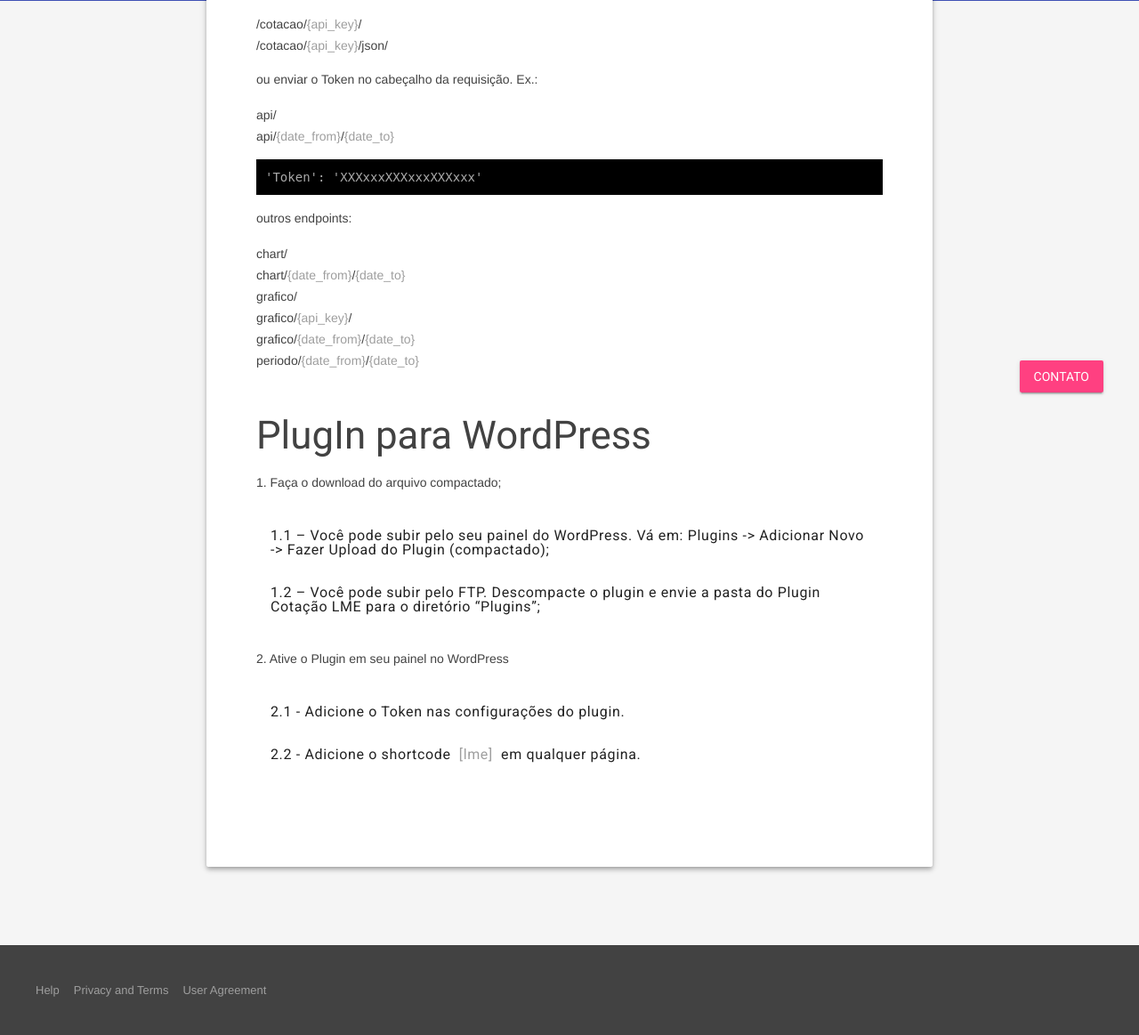
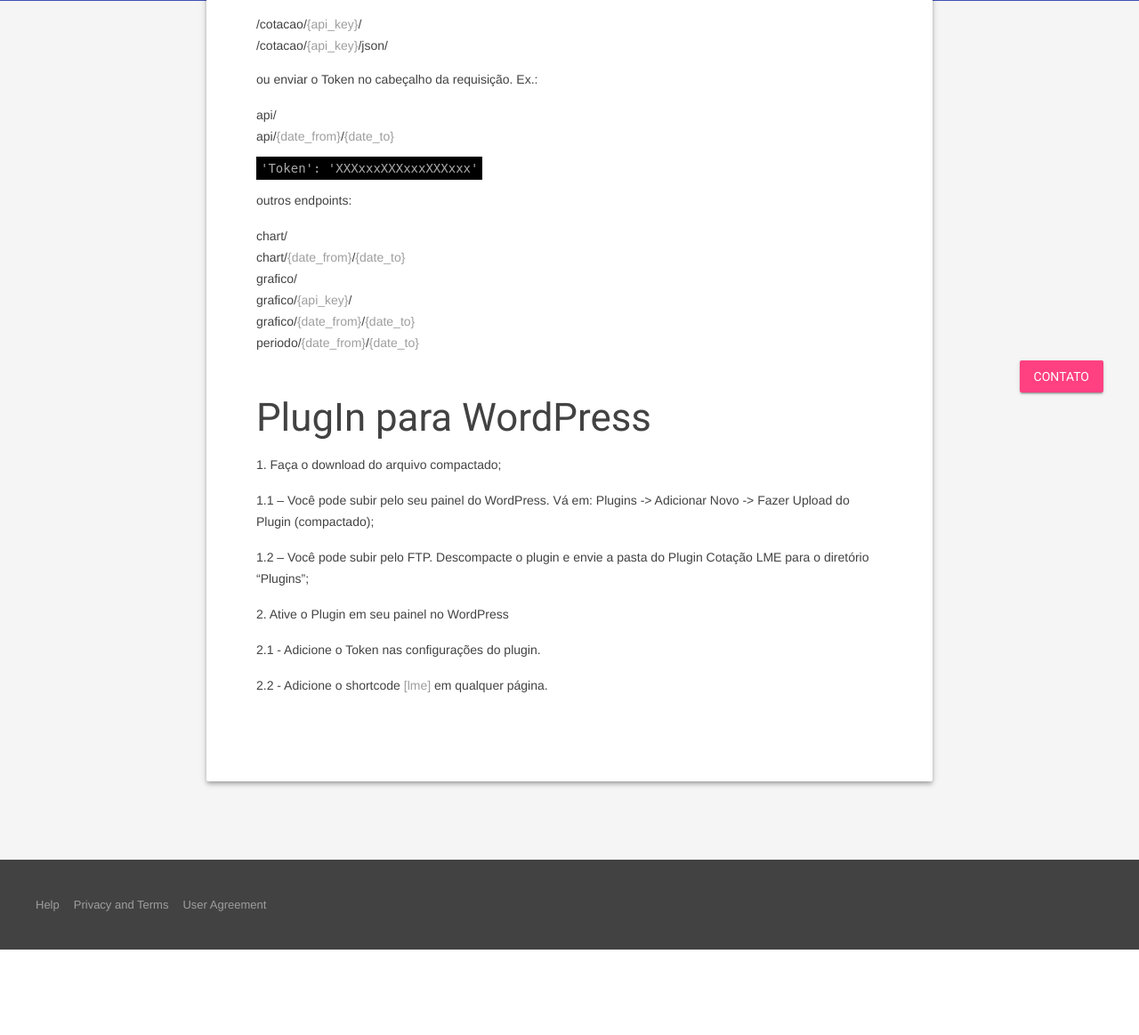
Before and after one commit to tiagocordeiro/goLME, a Django app: page /docs/ in a window 1280 px wide. Shown: the part 319-1482 px from the top of the page at 89% size. After the commit the page ends 1386 px from the top, so only its background shows below. Run offline with Django 3.2, Linux system fonts and the light colour scheme; parts of the project's set-up code (start-up, migrations or seed data) failed here and were passed over; some libraries are stand-ins or nearby versions.

Commit message:
Fix some frontend bugs

```diff
--- a/templates/about.html
+++ b/templates/about.html
@@ -14,12 +14,6 @@
           margin-right: 40px;
           margin-bottom: 40px;
           z-index: 900;
-      }
-
-      pre {
-          background-color: black;
-          color: darkgray;
-          padding: 10px;
       }
   </style>
 {% endblock %}
--- a/templates/docs.html
+++ b/templates/docs.html
@@ -16,10 +16,10 @@
           z-index: 900;
       }
 
-      pre {
+      code {
           background-color: black;
           color: darkgray;
-          padding: 10px;
+          padding: 5px;
       }
   </style>
 {% endblock %}
@@ -75,16 +75,13 @@
           <h3>PlugIn para WordPress</h3>
 
           <p>1. Faça o download do arquivo compactado;</p>
-          <ul class='mdl-list'>
-            <li class="mdl-list__item">1.1 – Você pode subir pelo seu painel do WordPress. Vá em: Plugins -> Adicionar Novo -> Fazer Upload do Plugin (compactado);</li>
-            <li class="mdl-list__item">1.2 – Você pode subir pelo FTP. Descompacte o plugin e envie a pasta do Plugin Cotação LME para o diretório “Plugins”;</li>
-          </ul>
+          <p>1.1 – Você pode subir pelo seu painel do WordPress. Vá em: Plugins -> Adicionar Novo -> Fazer Upload do Plugin (compactado);</p>
+          <p>1.2 – Você pode subir pelo FTP. Descompacte o plugin e envie a pasta do Plugin Cotação LME para o diretório “Plugins”;</p>
 
           <p>2. Ative o Plugin em seu painel no WordPress</p>
-          <ul class='mdl-list'>
-            <li class="mdl-list__item">2.1 - Adicione o Token nas configurações do plugin.</li>
-            <li class="mdl-list__item">2.2 - Adicione o shortcode <span class="mdl-color-text--grey-500">&nbsp; [lme] &nbsp;</span> em qualquer página.</li>
-          </ul>
+          <p>2.1 - Adicione o Token nas configurações do plugin.</p>
+          <p>2.2 - Adicione o shortcode <span class="mdl-color-text--grey-500">[lme]</span> em qualquer página.</p>
+
         </div>
       </div>
       <footer class="demo-footer mdl-mini-footer">
```
